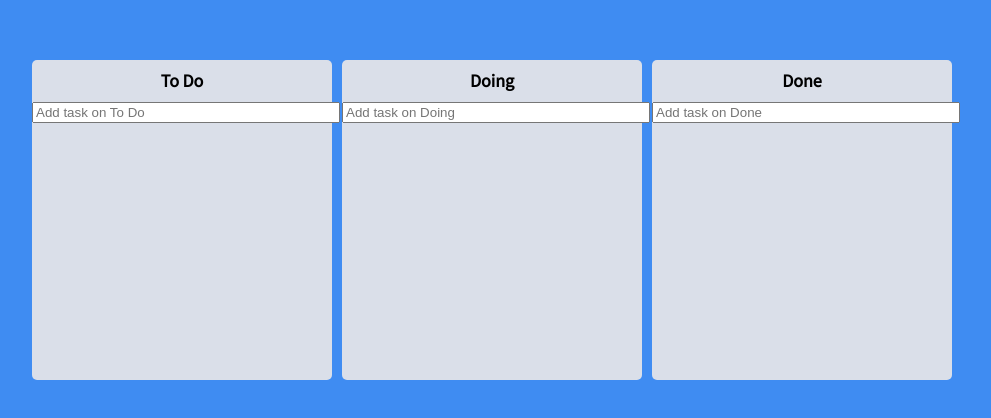
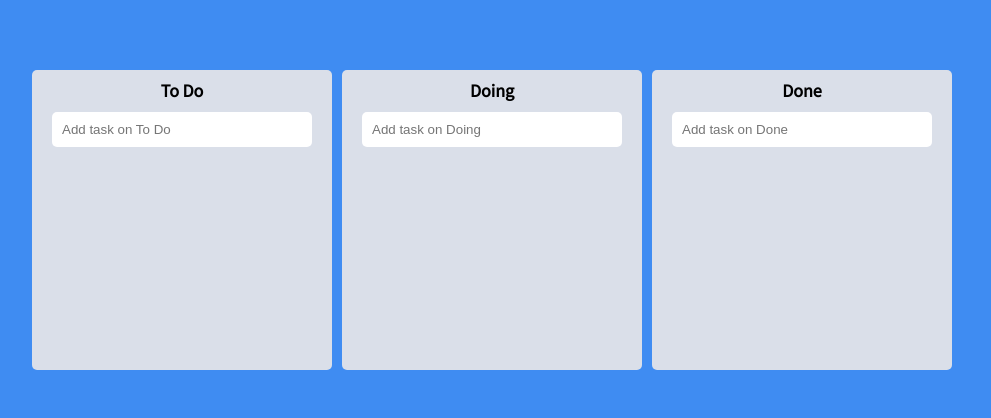
Before and after one commit to dldnjswns31/React-Todo, a React (Create React App) app: page / in a window 1280 px wide. Shown: the part 180-598 px from the top of the page, without its empty margins (148-1139 px from the left). Built offline with nearby package versions, Linux system fonts and the light colour scheme.

Commit message:
design: input 스타일 수정

```diff
--- a/src/components/Board.tsx
+++ b/src/components/Board.tsx
@@ -41,10 +41,14 @@ const StArea = styled.div<IStAreaProps>`
 
 const StForm = styled.form`
   width: 100%;
+  padding: 0px 20px;
 `;
 
 const StInput = styled.input`
   width: 100%;
+  padding: 10px;
+  border: none;
+  border-radius: 5px;
 `;
 
 interface IBoardProps {
--- a/src/style/global.ts
+++ b/src/style/global.ts
@@ -46,6 +46,11 @@ table {
 	border-collapse: collapse;
 	border-spacing: 0;
 }
+
+* {
+	box-sizing: border-box;
+}
+
 body {
 font-weight: 300;
 font-family: 'Source Sans Pro', sans-serif;
```
